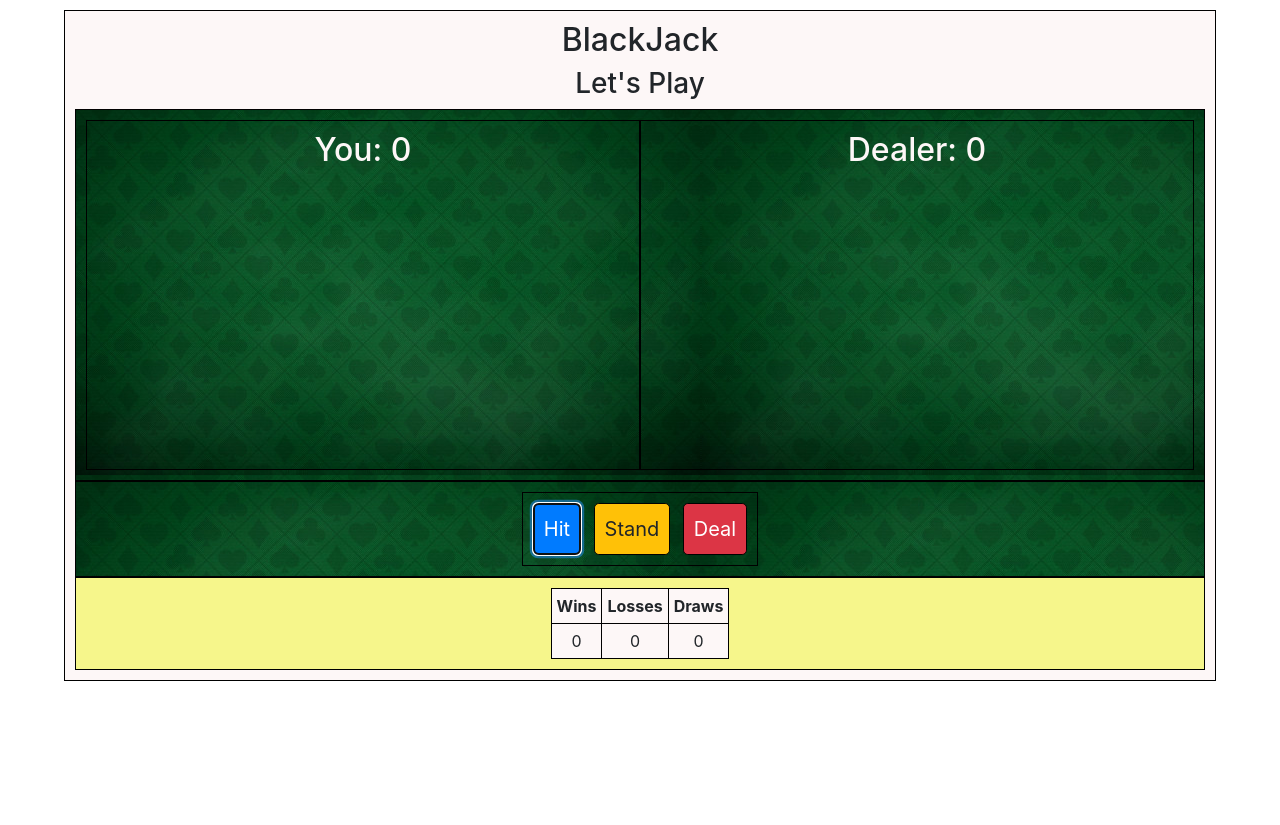
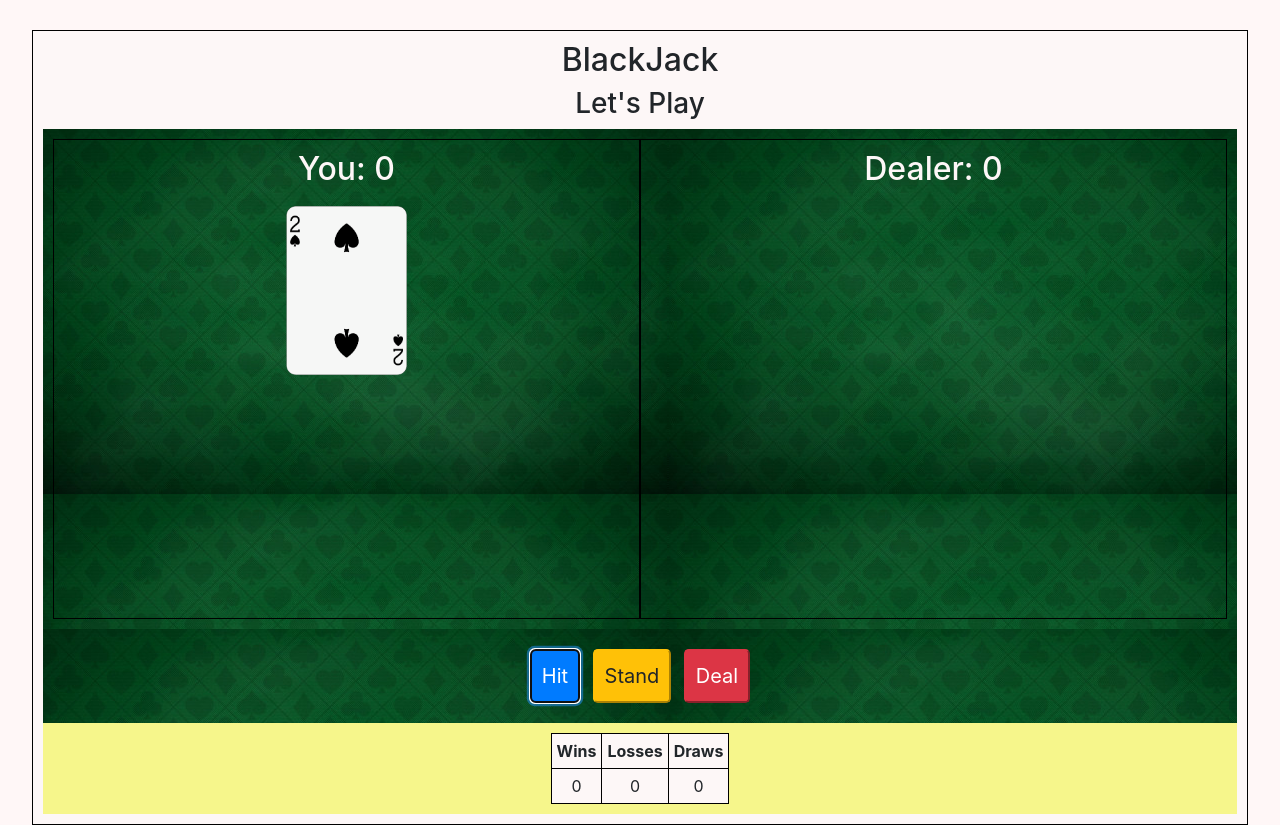
Before and after one commit to rjkr007/blackjack, a plain HTML site: page index.html in a window 1280 px wide. Both pictures are taken after a click on the button "Hit". Before the commit the page ends 800 px from the top, so only its background shows below. Drawn offline with nearby package versions, Linux system fonts and the light colour scheme.

Commit message:
add hit button functionality

```diff
--- a/index.js
+++ b/index.js
@@ -0,0 +1,53 @@
+let blackjackGame = {
+  you: { scoreSpan: "#your-blackjack-result", div: "#your-box", score: 0 },
+  dealer: {
+    scoreSpan: "#dealer-blackjack-result",
+    div: "#dealer-box",
+    score: 0,
+  },
+  cards: ["2", "3", "4", "5", "6", "7", "8", "9", "10", "K", "J", "Q", "A"],
+};
+
+const YOU = blackjackGame["you"];
+const DEALER = blackjackGame["dealer"];
+const hitSound = new Audio("./sounds/swish.m4a");
+
+document
+  .querySelector("#blackjack-hit-button")
+  .addEventListener("click", blackjackHit);
+
+document
+  .querySelector("#blackjack-deal-button")
+  .addEventListener("click", blackjackDeal);
+
+function blackjackHit() {
+  let card = randomCard();
+  //   console.log(card);
+  showCard(card, YOU);
+}
+
+function randomCard() {
+  let randomIndex = Math.floor(Math.random() * 13);
+  return blackjackGame["cards"][randomIndex];
+}
+
+function showCard(card, activePlayer) {
+  let cardImage = document.createElement("img");
+  cardImage.src = `./images/${card}.png`;
+  document.querySelector(activePlayer["div"]).appendChild(cardImage);
+  hitSound.play();
+}
+
+function blackjackDeal() {
+  let yourImages = document.querySelector("#your-box").querySelectorAll("img");
+  for (i = 0; i < yourImages.length; i++) {
+    yourImages[i].remove();
+  }
+
+  let dealerImages = document
+    .querySelector("#dealer-box")
+    .querySelectorAll("img");
+  for (i = 0; i < dealerImages.length; i++) {
+    dealerImages[i].remove();
+  }
+}
--- a/style.css
+++ b/style.css
@@ -1,9 +1,23 @@
+* {
+  box-sizing: border-box;
+}
+
+body {
+  background-color: rgb(263, 247, 247);
+  display: flex;
+  flex-direction: column;
+  align-items: center;
+  justify-content: center;
+  margin: 0;
+  overflow-x: hidden;
+}
+
 .container-1 {
   border: 1px solid black;
   margin: 0 auto;
-  width: 90%;
+  width: 95%;
   text-align: center;
-  margin-top: 10px;
+  margin-top: 30px;
   background-color: rgb(253, 247, 247);
  }
 
@@ -17,11 +31,12 @@ table, th, td {
 .flex-blackjack-row-2,
 .flex-blackjack-row-3 {
   display: flex;
-  border: 1px solid black;
+  /* border: 1px solid black; */
   flex-wrap: wrap;
   flex-direction: row;
   justify-content: space-around;
   padding: 10px;
+  overflow-x: hidden;
 }
 
 .flex-blackjack-row-1,
@@ -33,7 +48,7 @@ table, th, td {
 .flex-blackjack-row-1 div {
   flex: 1;
   padding: 10px;
-  height: 350px;
+  height: 60vh;
   border: 1px solid black;
   text-align: center;
 }
@@ -44,7 +59,7 @@ table, th, td {
 }
 
 .flex-blackjack-row-2 button, div {
-    border: 1px solid black;
+    /* border: 1px solid black; */
     padding: 10px;
 }
 .flex-blackjack-row-3 {
```
Also changed, not shown: images/10.png (added), images/2.png (added), images/3.png (added), images/4.png (added), images/5.png (added), images/6.png (added), images/7.png (added), images/8.png (added), images/9.png (added), images/A.png (added), images/J.png (added), 5 other files.
